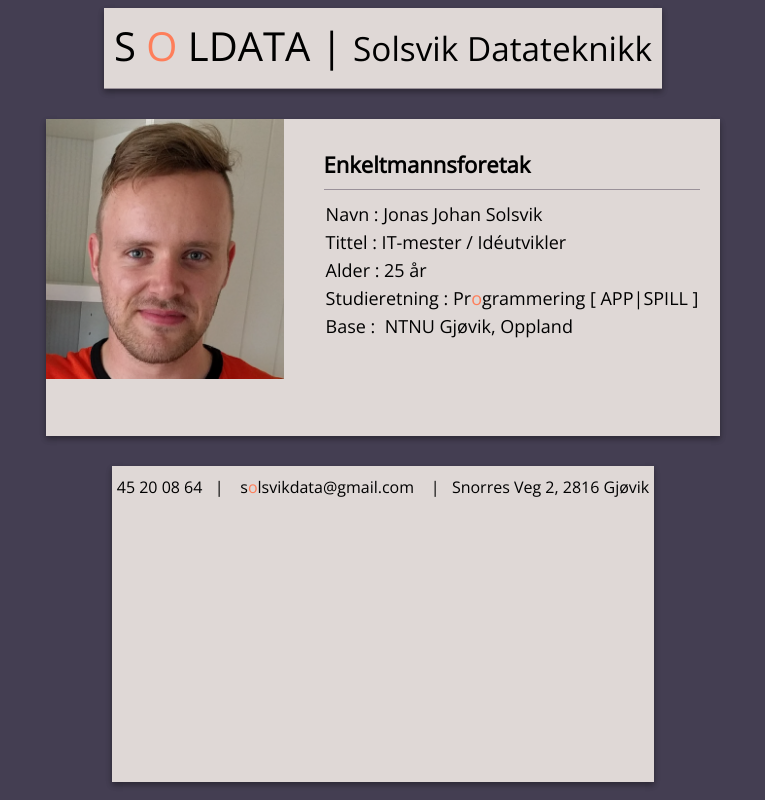
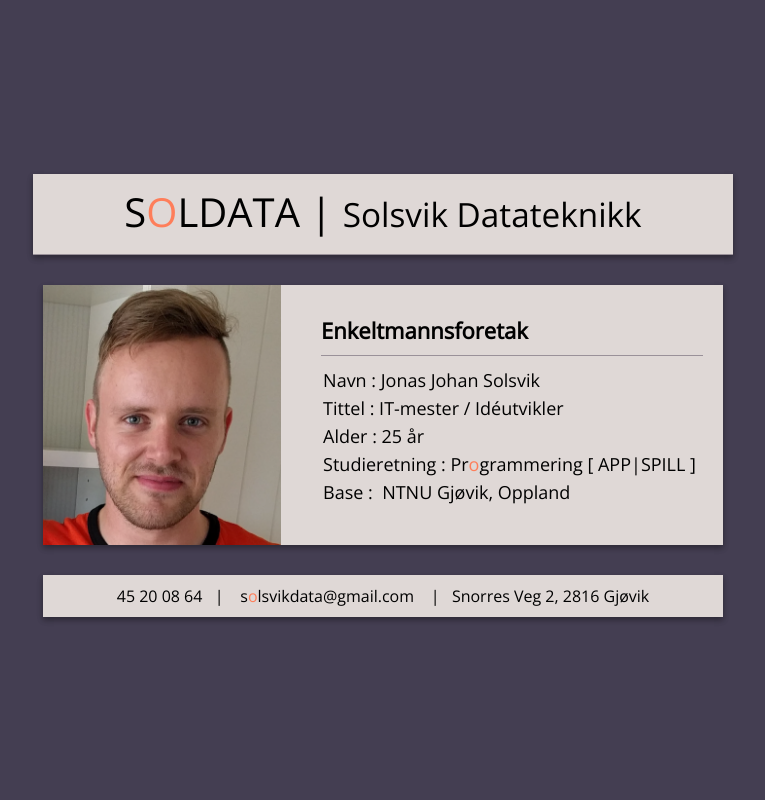
Before and after one commit to Arxcis/GrProgEnhanced, a PHP site: page / in a window 1280 px wide. Shown: the whole page, without its empty margins (257-1022 px from the left). Run offline with PHP 8.4, Linux system fonts and the light colour scheme.

Commit message:
flexbox fix

```diff
--- a/css/index.css
+++ b/css/index.css
@@ -1,4 +1,3 @@
-
 
 
 html {
@@ -6,21 +5,24 @@
 
 	/* flexbox */
 	display:flex;
+	justify-content: center;
 }
 
 body {
 	background-color: #443E52 ;
 
+	/* flexbox */
 
-	/* flexbox */
-	flex: 1;
 	display: flex;
+	flex: 0 1 700px;
 	flex-direction: column;
 	justify-content: center;
-	align-items: center;
+
 }
 
 header {
+
+
 	text-align: center;
 	background-color: #DFD8D6;
 	font-size: 40px;
@@ -34,14 +36,14 @@
 /* Playerinfo card*/
 
 .playerinfo {
-	flex: 1;
+
 	box-shadow: 0 3px 6px rgba(0,0,0,0.16), 0 3px 6px rgba(0,0,0,0.23);
 	background-color: #DFD8D6;
 	margin: 10px;
 	display: flex;
 }
 
-.playerinfo img {height: 260px;}
+.playerinfo img {	height: 260px;	}
 
 .info {
 	margin: 8px 20px 20px 40px;
@@ -66,12 +68,11 @@
 
 .kontaktinfo {
 
-
 	box-shadow: 0 3px 6px rgba(0,0,0,0.16), 0 3px 6px rgba(0,0,0,0.23);
 	background-color: #DFD8D6;
 	margin: 20px 10px 10px 10px;
 
-	flex: 1;
+
 }
 
 .lineinfo { text-align: center;
--- a/index.php
+++ b/index.php
@@ -4,15 +4,12 @@
 	<head>
 		<meta charset="utf-8"/>
 		<title>SOLDATA | Solsvik Datateknikk</title>
-		<link rel="stylesheet" type="text/css" href="css/index.css"/>
+		<link href="css/index.css" rel="stylesheet" type="text/css" />
 		<link href="https://fonts.googleapis.com/css?family=Open+Sans" rel="stylesheet"/>
 	</head>
 	<body>
 			<header>
-				S
-				<font color="#FE7E5A">O</font>
-				LDATA |
-				<small>Solsvik Datateknikk</small>
+				S<font color="#FE7E5A">O</font>LDATA | <small>Solsvik Datateknikk</small>
 			</header>
 
 			<main class="playerinfo">
```
